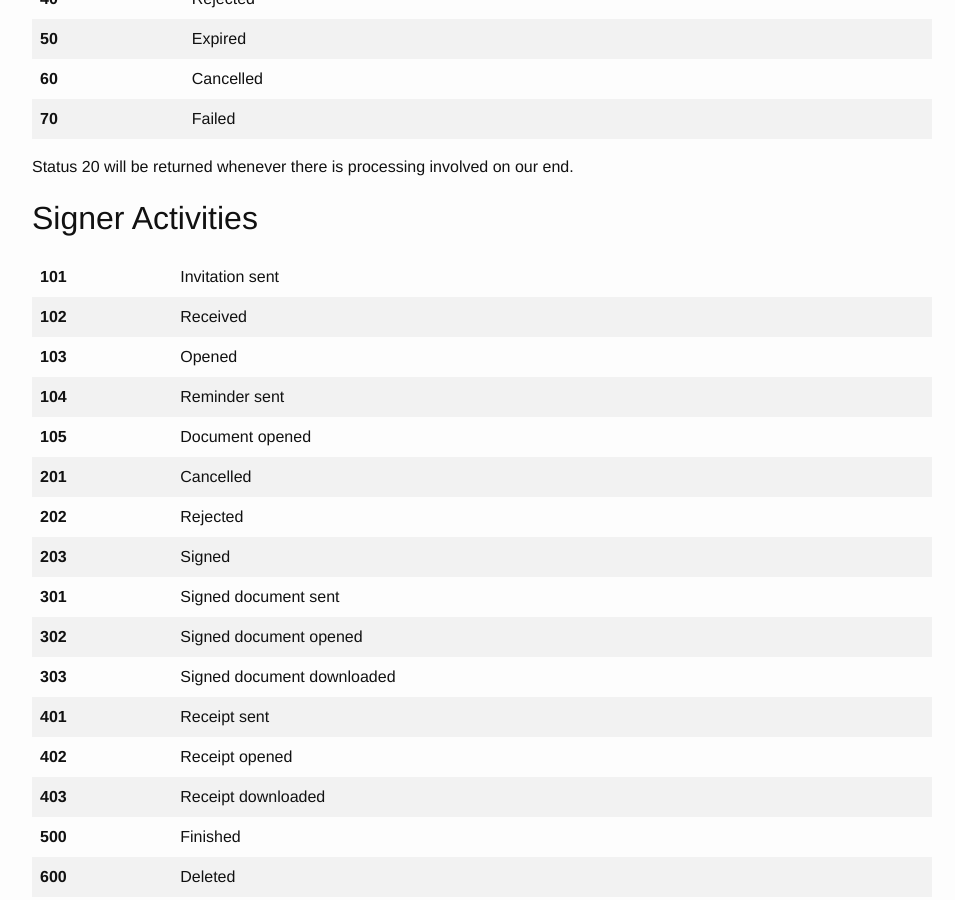
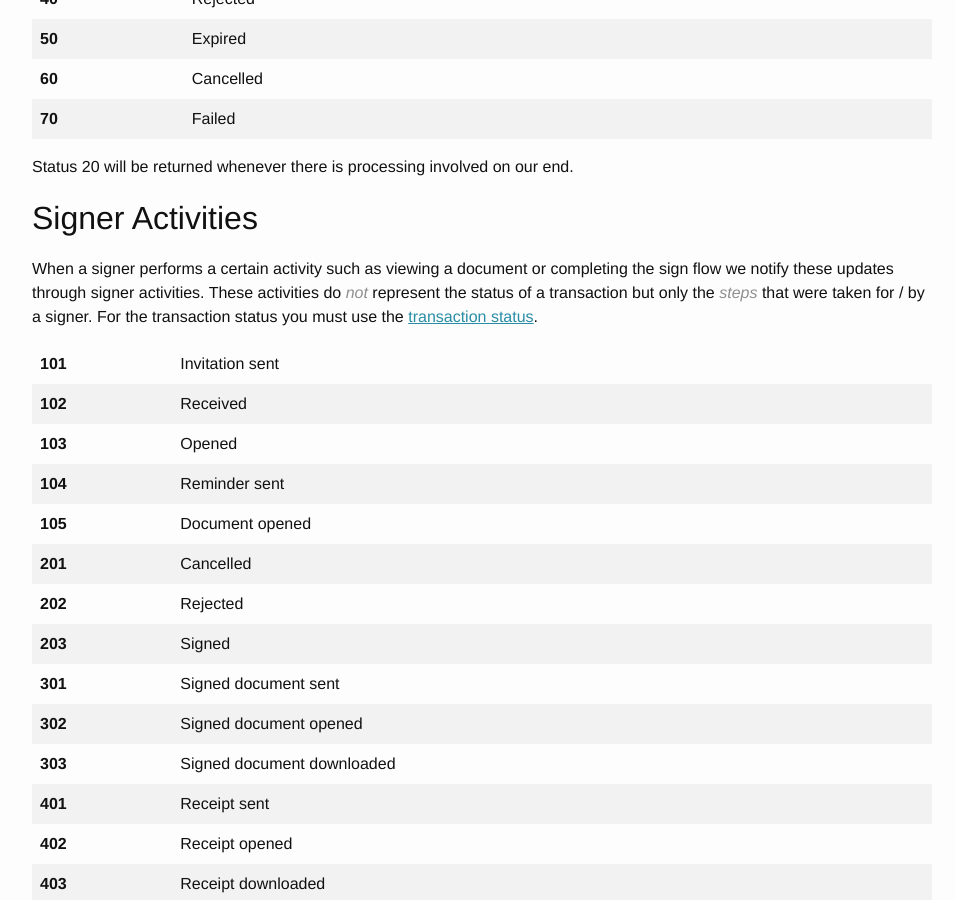
Before and after one commit to markohantula/evidos.github.io, a Jekyll site: the page built from status-activities.html, in a window 1280 px wide and 900 px high, scrolled down 471 px. Shown: the whole window, without its empty margins (158-1113 px from the left). Built offline with Jekyll 4.4.1, drawn with Linux system fonts in a browser that asks for light colours.

Commit message:
Document signer activities
Add an explainer for signer activities, so they are less likely to be confused with an actual status change for transactions.

```diff
--- a/status-activities.html
+++ b/status-activities.html
@@ -17,6 +17,11 @@ permalink: /status-activity/
   </table>
 <p> Status 20 will be returned whenever there is processing involved on our end.</p>
   <h2 id="activities">Signer Activities</H2>
+<p>
+	When a signer performs a certain activity such as viewing a document or completing the sign flow we notify these updates through signer activities.
+	These activities do <em>not</em> represent the status of a transaction but only the <em>steps</em> that were taken for / by a signer.
+	For the transaction status you must use the <a href="#statuses">transaction status</a>.
+</p>
   <table>
     <tbody>
         {% for activity in site.data.status-activity.activity %}
```
